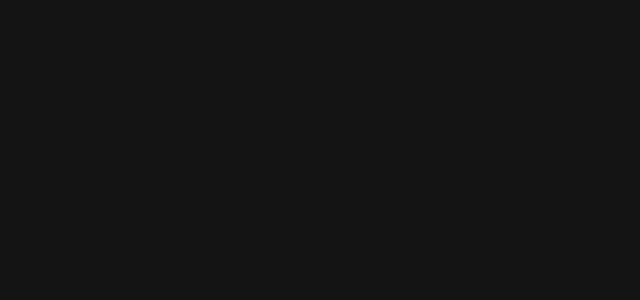
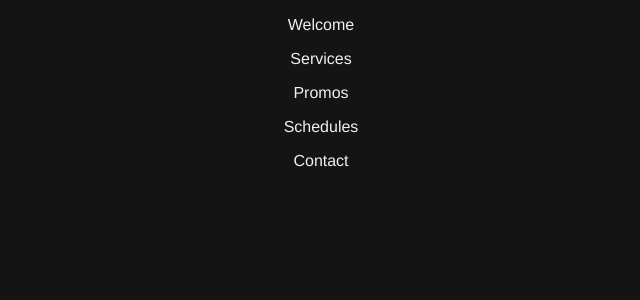
Before and after one commit to Zero10903/dariosbarbershop, a Vue app: page / in a window 1280 px wide. Shown: the top 300 px of the page, without its empty margins (319-959 px from the left). Built offline with nearby package versions, Linux system fonts and the light colour scheme.

Commit message:
feat: added web structure

```diff
--- a/src/App.vue
+++ b/src/App.vue
@@ -1,11 +1,24 @@
 <template>
-	<section></section>
+	<section class="container">
+		<WelcomeComponent />
+		<ServicesComponent />
+		<PromotionsComponent />
+		<SchedulesComponent />
+		<ContactComponent />
+	</section>
 </template>
 
-<script lang="ts" setup></script>
+<script lang="ts" setup>
+import WelcomeComponent from './components/WelcomeComponent.vue';
+import ServicesComponent from './components/ServicesComponent.vue';
+import PromotionsComponent from './components/PromotionsComponent.vue';
+import SchedulesComponent from './components/SchedulesComponent.vue';
+import ContactComponent from './components/ContactComponent.vue';
+</script>
 
 <style lang="scss">
 @use './assets/sass/reset';
+@use './assets/sass/layout';
 @use './assets/sass/config' as *;
 @import url('https://fonts.googleapis.com/css2?family=Montserrat:ital,wght@0,100..900;1,100..900&family=Roboto:ital,wght@0,100;0,300;0,400;0,500;0,700;0,900;1,100;1,300;1,400;1,500;1,700;1,900&display=swap');
 
@@ -33,4 +46,9 @@
 	font-family: 'Roboto', sans-serif;
 	font-weight: 300;
 }
+.container {
+	padding: 1rem;
+	@include layout.grid(1);
+	place-items: center;
+}
 </style>
--- a/src/assets/sass/_layout.scss
+++ b/src/assets/sass/_layout.scss
@@ -25,7 +25,7 @@
 // Simple grid
 @mixin grid($columns, $gap: 1rem) {
 	display: grid;
-	grid-template-columns: repeat(auto-fit, repeat($columns, 1fr));
+	grid-template-columns: repeat($columns, 1fr);
 	gap: $gap;
 }
 
--- /dev/null
+++ b/src/components/ContactComponent.vue
@@ -0,0 +1,7 @@
+<template>
+	<section>Contact</section>
+</template>
+
+<script lang="ts" setup></script>
+
+<style lang="scss" scoped></style>
--- /dev/null
+++ b/src/components/PromotionsComponent.vue
@@ -0,0 +1,7 @@
+<template>
+	<section>Promos</section>
+</template>
+
+<script lang="ts" setup></script>
+
+<style lang="scss" scoped></style>
--- /dev/null
+++ b/src/components/SchedulesComponent.vue
@@ -0,0 +1,7 @@
+<template>
+	<section>Schedules</section>
+</template>
+
+<script lang="ts" setup></script>
+
+<style lang="scss" scoped></style>
--- /dev/null
+++ b/src/components/ServicesComponent.vue
@@ -0,0 +1,7 @@
+<template>
+	<section>Services</section>
+</template>
+
+<script lang="ts" setup></script>
+
+<style lang="scss" scoped></style>
--- /dev/null
+++ b/src/components/WelcomeComponent.vue
@@ -0,0 +1,7 @@
+<template>
+	<section>Welcome</section>
+</template>
+
+<script lang="ts" setup></script>
+
+<style lang="scss" scoped></style>
```
